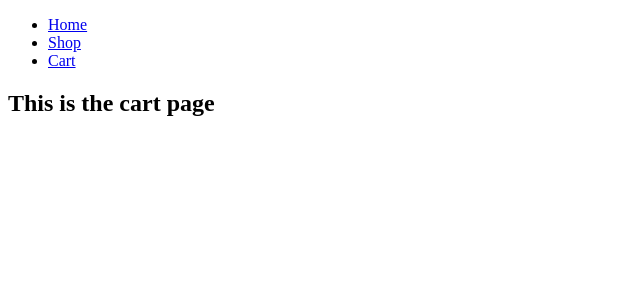
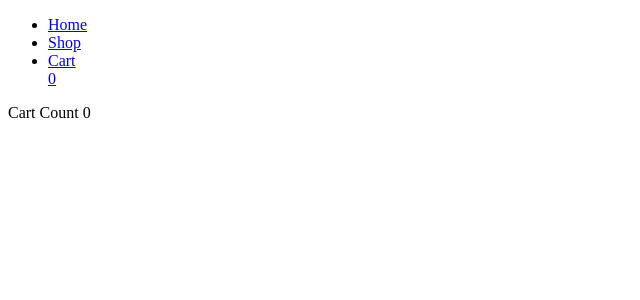
Before and after one commit to jwwals1/Shopping-Cart, a React (Vite) app: page /cart in a window 1280 px wide. Shown: the top 300 px of the page, without its empty margins (0-640 px from the left). Built offline with nearby package versions, Linux system fonts and the light colour scheme.

Commit message:
added onclick for Card.jsx

```diff
--- a/src/App.jsx
+++ b/src/App.jsx
@@ -1,14 +1,17 @@
 // import { Link } from "react-router-dom";
+import { useState } from "react";
 import Navbar from "./components/Navbar";
 import { Outlet } from "react-router-dom";
+// import { useState } from "react";
 
 // eslint-disable-next-line react/prop-types
 function App () {
+  const [cartItems, setCartItems] = useState([])
   return (
     <>
     <div>
-      <Navbar/>
-      <Outlet/>
+      <Navbar counter={cartItems.length}/>
+      <Outlet context={[cartItems, setCartItems]}/>
     </div>
     </>
   );
--- a/src/components/Card.jsx
+++ b/src/components/Card.jsx
@@ -1,7 +1,11 @@
 /* eslint-disable react/prop-types */
 // import PropTypes from 'prop-types';
 
+// import { useState } from "react";
+
 function Card({item}) {
+    // const [cartNumber, setCartNumber] = useState(0)
+    // const [cartItem, setCartItem] = useState([])
     return (
     <div className="card">
         <h2>{item.title}</h2>
@@ -9,7 +13,7 @@ function Card({item}) {
         <h2>{item.description}</h2>
         <h2>{item.category}</h2>
         <img src={item.image} alt="item image" className="itemImage"/>
-
+        <button onClick={() => console.log(item)}>Add To Cart</button>
     </div>
 )}
 
--- a/src/components/Cart.jsx
+++ b/src/components/Cart.jsx
@@ -1,14 +1,24 @@
 // import { Link } from "react-router-dom"
 // import Navbar from "../components/navbar"
+import Card from "./Card"
+import { useOutletContext } from "react-router-dom"
 
 function Cart() {
+    const [cartItems, setCartItems] = useOutletContext()
+
+    const changeCart = (item) => {
+        const array = cartItems.map(cartproduct => {
+            if (cartproduct.id === item.id) {
+                return item
+            }
+            return item
+        })
+        setCartItems(array)
+    }
     return (
         <>
-        <div>
-            <div>
-                <h2>This is the cart page</h2>
-            </div>
-        </div>
+        <div>Cart Count {cartItems.length}</div>
+            <div>{cartItems.map(item => <Card key={item.id} changeCart={changeCart}/>)}</div>
         </>
     )
 }
--- a/src/components/Navbar.jsx
+++ b/src/components/Navbar.jsx
@@ -2,14 +2,14 @@ import { Link } from "react-router-dom"
 // import { useState } from 'react'
 
 // eslint-disable-next-line react/prop-types
-function Navbar() {
+function Navbar({counter}) {
     return (
         <>
         <div>
             <ul>
                 <li><Link to="/">Home</Link></li>
                 <li><Link to="shop">Shop</Link></li>
-                <li><Link to="cart">Cart</Link></li>
+                <li><Link to="cart">Cart <div>{counter}</div></Link></li>
             </ul>
         </div>
         </>
--- a/src/components/Shop.jsx
+++ b/src/components/Shop.jsx
@@ -3,9 +3,21 @@
 import { useState } from "react"
 import { useEffect } from "react"
 import Card from "./Card"
+import { useOutletContext } from "react-router-dom"
 
 function Shop() {
     const [items, setItems] = useState([])
+    const [cartItems, setCartItems] = useOutletContext()
+
+    function addCart(item, counter) {
+        const array = cartItems.map(cartproduct => {
+            if (cartproduct.id === item.id) {
+                return {...item, counter: cartproduct.counter + counter}
+            }
+            return cartproduct
+        })
+        setCartItems(array)
+    }
 
     useEffect(() => {
         fetch('https://fakestoreapi.com/products')
@@ -22,7 +34,7 @@ function Shop() {
             <h2>This is the shop page</h2>
             </div>
             <div className="item">
-                {items.map(item => <Card key={item.id} item = {item}/>)}
+                {items.map(item => <Card key={item.id} item = {item} setCartItems ={addCart}/>)}
             </div>
         </div>
         </>
--- a/src/index.css
+++ b/src/index.css
@@ -1,11 +1,9 @@
 .card {
-    display: grid;
-    grid-template: 1fr 1fr / 1fr 1fr  1fr 1fr 1fr;
-    margin-left: 10%;
-    margin-right: 10%;
-    padding-bottom: 400px;
+    /* display: grid; */
+    /* grid-template: 1fr 1fr / 1fr 1fr 1fr 1fr 1fr; */
     border: solid;
     border-radius: 10px;
+    width: 400px;
 }
 
 .itemImage {
```
